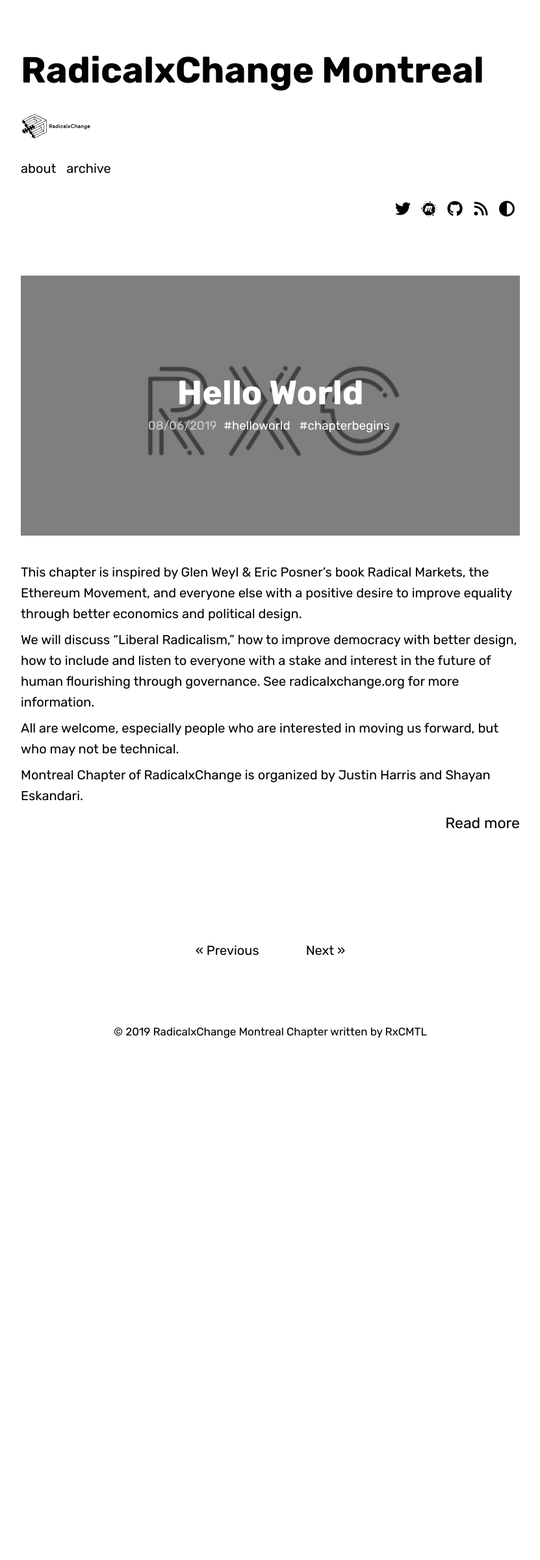
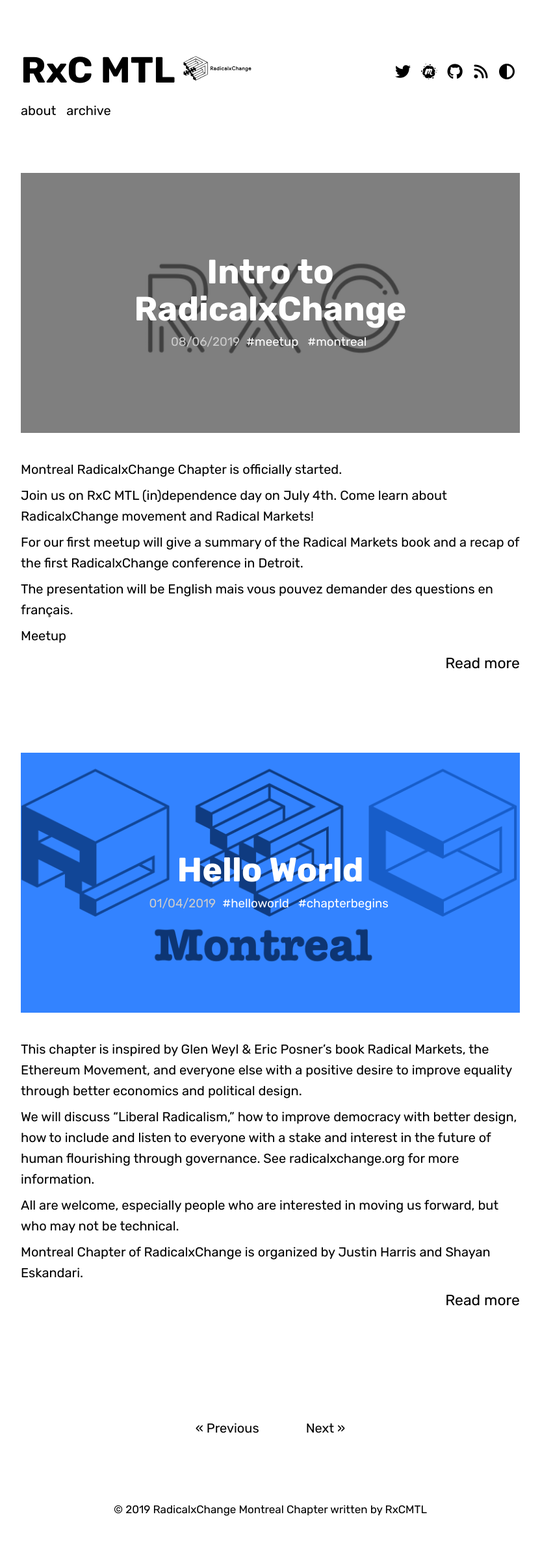
Before and after one commit to rxcmtl/rxcmtl.github.io, a Jekyll site: the page built from index.html, in a window 1280 px wide. Shown: the whole page at 65% size, without its empty margins (224-1055 px from the left). Built offline with Jekyll 4.4.1, drawn with Linux system fonts in a browser that asks for light colours; nearby versions of some CDN libraries; the list of posts is cut into pages by our own code; before the commit the page ends 1666 px from its top, so only the background shows below that.

Commit message:
Fix title + add post for July 4th meetup

```diff
--- a/_config.yml
+++ b/_config.yml
@@ -5,7 +5,7 @@ url                          : "https://rxcmtl.github.io" # the base hostname &
                                   # `http://<username>.github.io` - for GitHub
 
 blog:
-  title                      : RadicalxChange Montreal
+  title                      : RxC MTL
   description                  : >
                                © 2019 RadicalxChange Montreal Chapter
 
--- /dev/null
+++ b/_posts/2019-06-08-firstmeetup.md
@@ -0,0 +1,21 @@
+---
+layout: post
+title: Intro to RadicalxChange
+tags:
+  - Meetup
+  - Montreal
+description: >
+  The first meetup session is scheduled on July 4th.
+hero: "../assets/img/logo.gif"
+published: true
+---
+
+[Montreal RadicalxChange Chapter](https://www.meetup.com/RadicalxChange-Montreal/events/262145697/) is officially started.
+
+Join us on RxC MTL (in)dependence day on July 4th. Come learn about RadicalxChange movement and Radical Markets!
+
+For our first meetup will give a summary of the Radical Markets book and a recap of the first RadicalxChange conference in Detroit.
+
+The presentation will be English mais vous pouvez demander des questions en français.
+
+[Meetup](https://www.meetup.com/RadicalxChange-Montreal/events/262145697/)
```
Also changed, not shown: _posts/2019-04-01-helloWorld.md (renamed from _posts/2019-06-08-helloWorld.md, +2 -1 lines), assets/img/radicalxchange_montreal.png (added).
